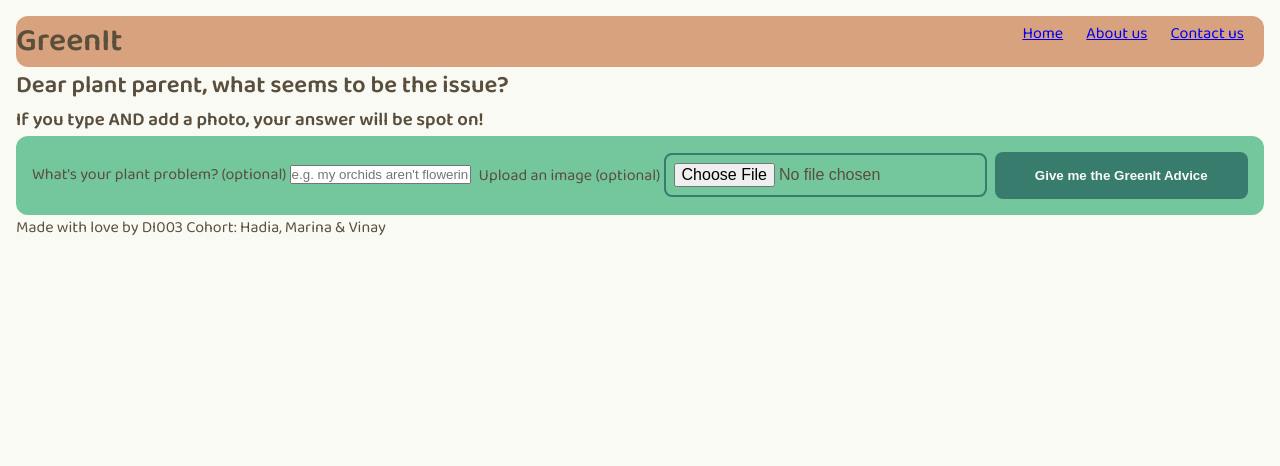
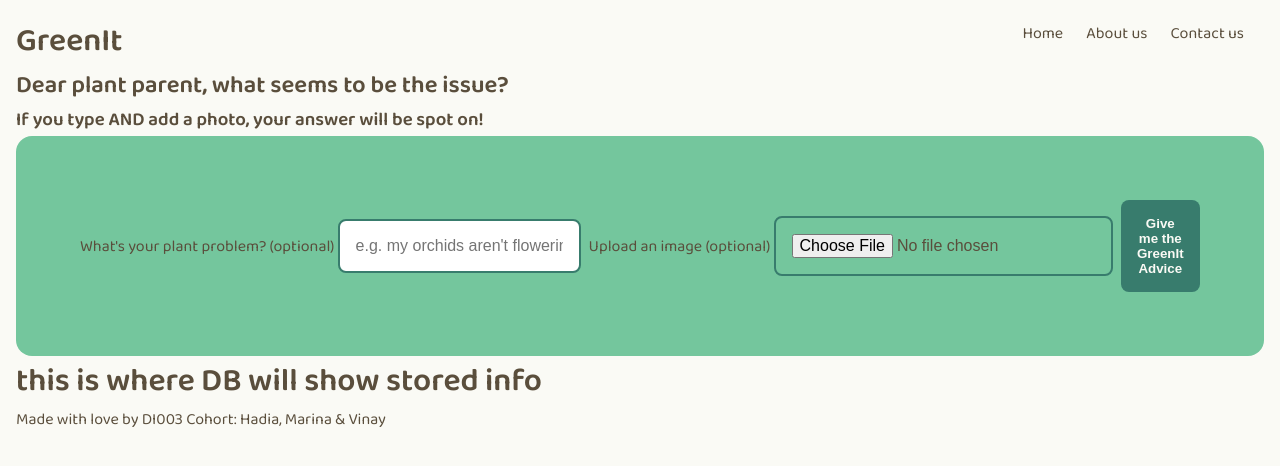
Before and after one commit to vinay019/DI003_Group_Final_Project, a website built with Vite: page client/index.html in a window 1280 px wide. Built offline with nearby package versions, Linux system fonts and the light colour scheme.

Commit message:
Third push for CSS

```diff
--- a/client/index.html
+++ b/client/index.html
@@ -28,6 +28,7 @@
           <label>
             What's your plant problem? (optional)
             <input
+              type="text"
               name="prompt"
               placeholder="e.g. my orchids aren't flowering this year"
             />
@@ -77,6 +78,10 @@
       </div>
     </main>
 
+    <div>
+      <h1>this is where DB will show stored info</h1>
+    </div>
+
     <footer>Made with love by DI003 Cohort: Hadia, Marina & Vinay</footer>
   </body>
 </html>
--- a/client/src/style.css
+++ b/client/src/style.css
@@ -31,14 +31,21 @@ header {
   flex-direction: row;
   align-items: center;
   justify-content: space-between;
-  background-color: var(--pottery-clay);
-  border-radius: 12px;
+  background-color: #fafaf5;
 }
 
 ul li {
   list-style: none;
   display: inline;
   margin: 0px 20px 0px 0px;
+  a:hover {
+    color: hotpink;
+    text-decoration: none;
+  }
+  a:link {
+    color: #5a4e3c;
+    text-decoration: none;
+  }
 }
 
 footer {
@@ -54,22 +61,24 @@ footer {
 form {
   display: flex;
   flex-direction: column;
-  gap: 1rem;
+  gap: 4vw;
   background: var(--sprout-green);
-  padding: 1rem;
-  border-radius: 12px;
+  padding: 5vw;
+  border-radius: 1rem;
+  max-width: 99vw;
+  margin: 0 auto;
 }
 
 form input[type="text"],
 form input[type="file"] {
   border: 2px solid var(--moss-green);
-  padding: 0.5rem;
+  padding: 1rem;
   border-radius: 8px;
   font-size: 1rem;
 }
 
 form input:focus {
-  outline: none;
+  outline: #387c6d;
   border-color: var(--sunbeam-yellow);
   background: #fffbea;
 }
```
